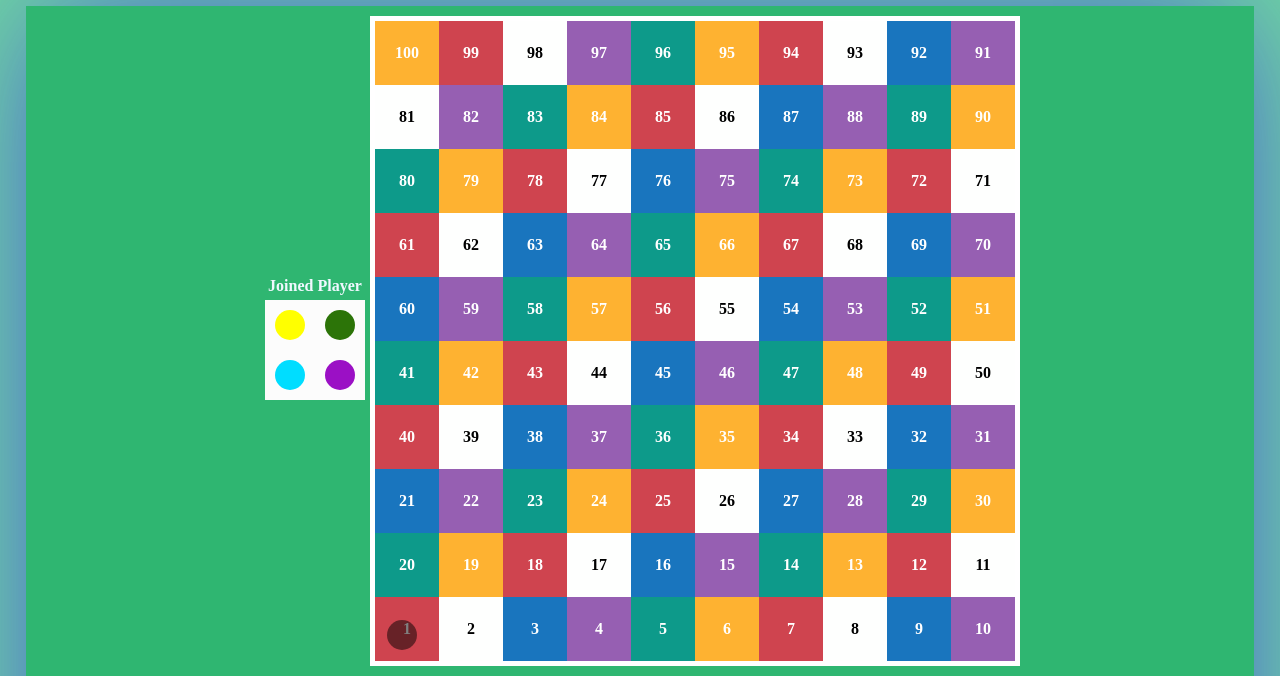
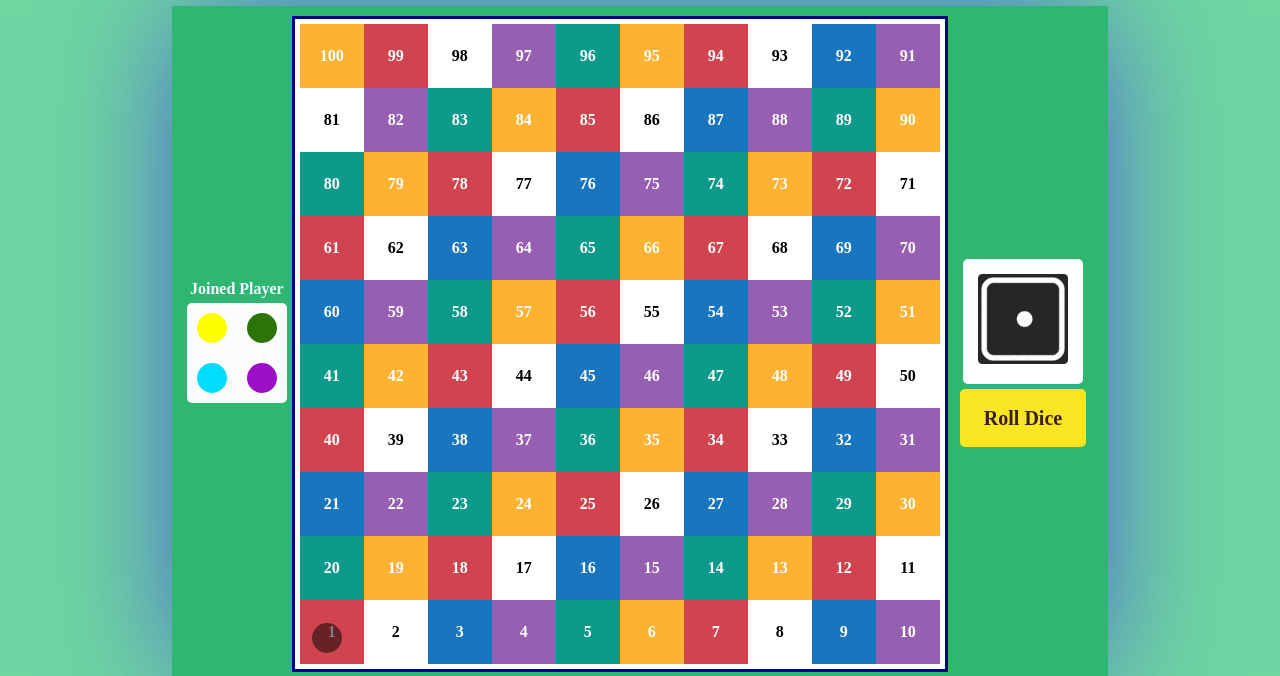
Before and after one commit to narendra-patil1509/Games, a plain HTML site: page 02-Saap-Sidi/index.html in a window 1280 px wide. Shown: the part 58-734 px from the top of the page. Drawn offline with Linux system fonts and the light colour scheme.

Commit message:
dice image css

```diff
--- a/02-Saap-Sidi/style.css
+++ b/02-Saap-Sidi/style.css
@@ -57,8 +57,10 @@ h1{
     color: white;
     z-index: 9999;
 }
+.white-border{
+    border: 3px solid darkblue;
+}
 .parent {
-    position: relative;
     margin: auto;
     display: grid;
     grid-template-columns: repeat(10, 1fr);
@@ -84,6 +86,7 @@ h1{
     margin: 5px;
     width: 100px;
     height: 100px;
+    border-radius: 5px;
     background-color: rgb(252, 252, 252);
     display: grid;
     justify-content: center;
@@ -92,6 +95,9 @@ h1{
     grid-template-rows: repeat(2, 1fr);
     grid-column-gap: 0px;
     grid-row-gap: 0px;
+}
+.sum img{
+    width: 90px;
 }
 .dice{
     margin: 12px;
@@ -128,13 +134,12 @@ h1{
     height: 30px;
     background: rgba(0,0,0,0.5);/*turquoise*/
     border-radius: 50%;
-    position: absolute;
     transform: translateY(-46px) translateX(17px);
-    transition: all .7s;
+    transition: all .9s;
 }
 .player{
+    position: absolute;
     z-index: 9999;
-    /* transform: translateY(-14px) translateX(21px); */
 }
 .P1{
     text-align: center;
```
